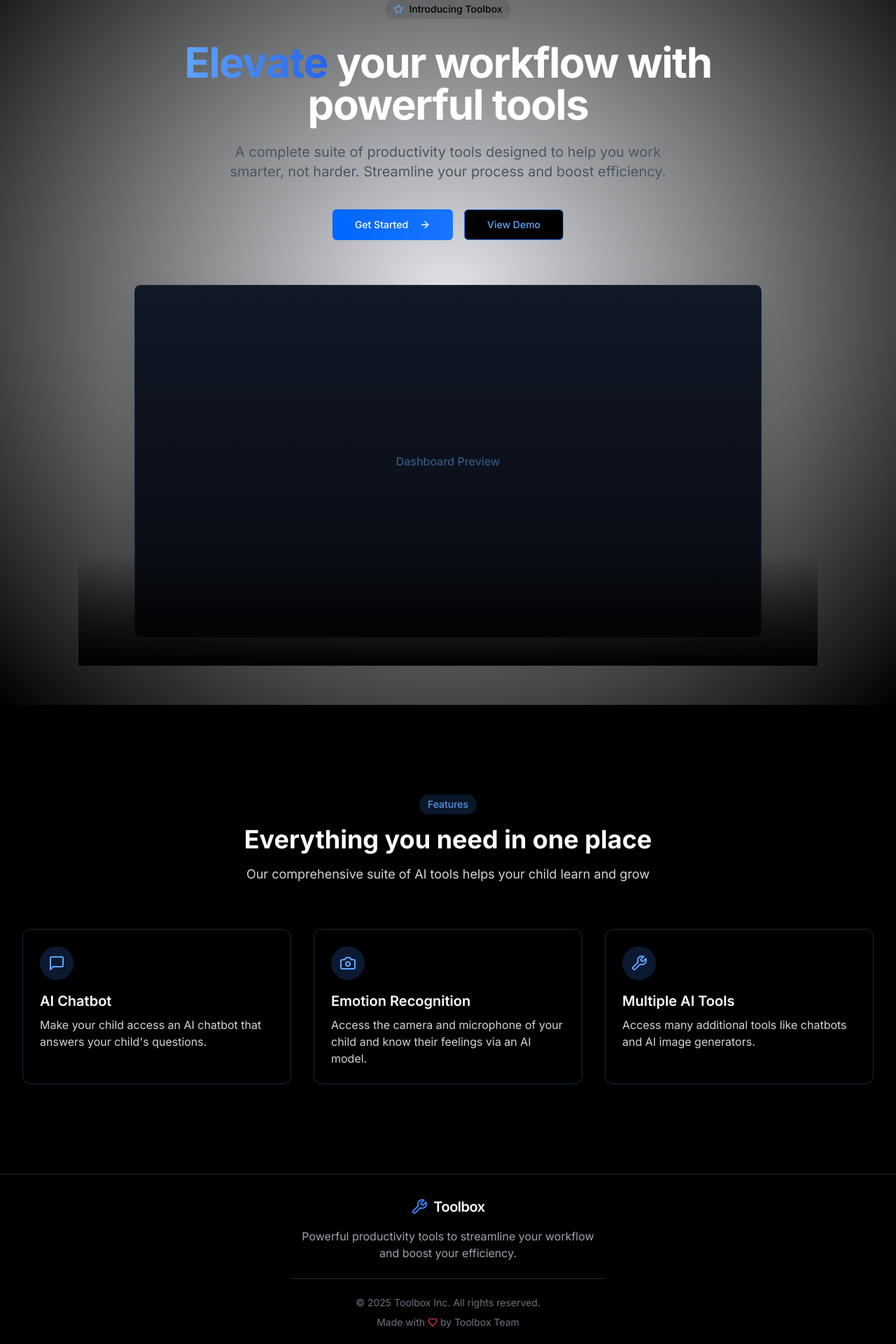
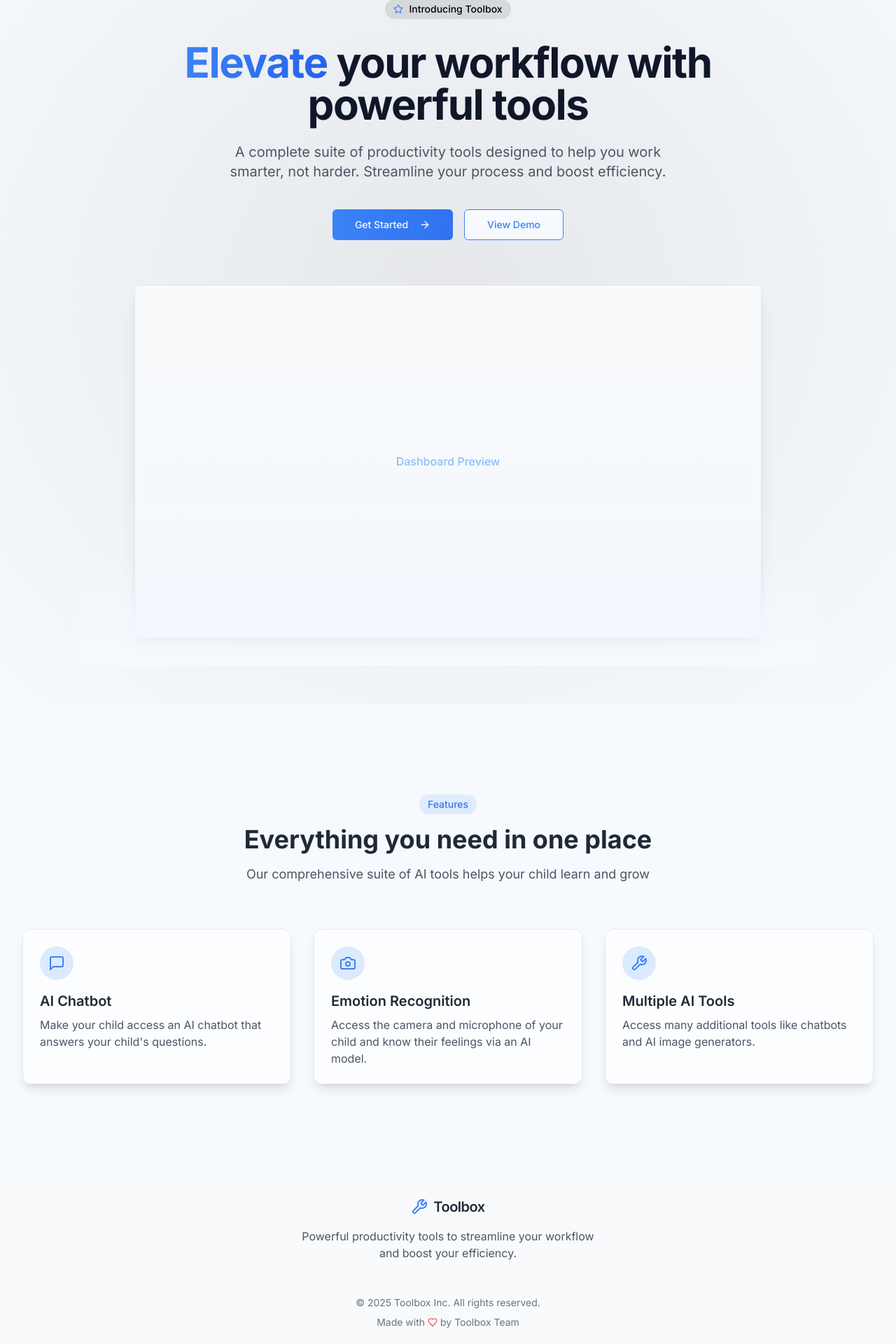
Before and after one commit to muslimmahmoud/vibrant-component-lab, a React (Vite) app: page / in a window 1280 px wide. Shown: the part 161-2081 px from the top of the page at 70% size. Built offline with nearby package versions, Linux system fonts and the light colour scheme.

Commit message:
Revert use-toast changes
Reverts the changes made to the use-toast file.

```diff
--- a/src/components/FeatureCard.tsx
+++ b/src/components/FeatureCard.tsx
@@ -26,7 +26,7 @@ const FeatureCard = ({ icon: Icon, title, description, tooltipText, delay = 0 }:
       <TooltipProvider>
         <Tooltip>
           <TooltipTrigger asChild>
-            <div className="mb-4 inline-flex items-center justify-center w-12 h-12 rounded-full bg-blue-500/20 text-blue-400">
+            <div className="mb-4 inline-flex items-center justify-center w-12 h-12 rounded-full bg-blue-100 text-blue-500">
               <Icon size={24} />
             </div>
           </TooltipTrigger>
@@ -38,8 +38,8 @@ const FeatureCard = ({ icon: Icon, title, description, tooltipText, delay = 0 }:
         </Tooltip>
       </TooltipProvider>
 
-      <h3 className="text-xl font-semibold mb-2 text-white">{title}</h3>
-      <p className="text-gray-300">{description}</p>
+      <h3 className="text-xl font-semibold mb-2 text-gray-800">{title}</h3>
+      <p className="text-gray-600">{description}</p>
     </motion.div>
   );
 };
--- a/src/components/FeatureSection.tsx
+++ b/src/components/FeatureSection.tsx
@@ -43,19 +43,19 @@ const FeatureSection = () => {
           variants={staggerContainer}
         >
           <motion.div
-            className="inline-block px-3 py-1 mb-4 rounded-full bg-blue-500/20 text-blue-400 text-sm font-medium"
+            className="inline-block px-3 py-1 mb-4 rounded-full bg-blue-100 text-blue-600 text-sm font-medium"
             variants={fadeIn}
           >
             Features
           </motion.div>
           <motion.h2
-            className="text-3xl md:text-4xl font-bold mb-4 text-white"
+            className="text-3xl md:text-4xl font-bold mb-4 text-gray-800"
             variants={fadeIn}
           >
             Everything you need in one place
           </motion.h2>
           <motion.p
-            className="text-lg text-gray-300 max-w-2xl mx-auto"
+            className="text-lg text-gray-600 max-w-2xl mx-auto"
             variants={fadeIn}
           >
             Our comprehensive suite of AI tools helps your child learn and grow
--- a/src/components/Footer.tsx
+++ b/src/components/Footer.tsx
@@ -7,15 +7,15 @@ const Footer = () => {
   const currentYear = new Date().getFullYear();
 
   return (
-    <footer className="border-t border-gray-800">
+    <footer className="border-t border-gray-100 bg-gray-50">
       <div className="container mx-auto px-4 sm:px-6 lg:px-8 py-8">
         <div className="flex flex-col items-center justify-center text-center">
           <Logo className="mb-4" />
-          <p className="text-gray-400 mb-4 max-w-md">
+          <p className="text-gray-600 mb-4 max-w-md">
             Powerful productivity tools to streamline your workflow and boost your efficiency.
           </p>
 
-          <div className="border-t border-gray-800 w-full max-w-md pt-6 mt-2">
+          <div className="border-t border-gray-100 w-full max-w-md pt-6 mt-2">
             <p className="text-gray-500 text-sm">
               © {currentYear} Toolbox Inc. All rights reserved.
             </p>
--- a/src/components/HeroSection.tsx
+++ b/src/components/HeroSection.tsx
@@ -7,7 +7,7 @@ import { Hero } from '@/components/ui/hero';
 const HeroSection = () => {
   return (
     <Hero
-      badgeIcon={<Star size={14} className="text-blue-400" />}
+      badgeIcon={<Star size={14} className="text-blue-500" />}
       badgeText="Introducing Toolbox"
       title={<>
         <span className="gradient-text">Elevate</span> your workflow with powerful tools
@@ -18,16 +18,16 @@ const HeroSection = () => {
           <Button size="lg" className="btn-gradient">
             Get Started <ArrowRight size={16} className="ml-2" />
           </Button>
-          <Button size="lg" variant="outline" className="border-blue-500 text-blue-400 hover:bg-blue-500/20">
+          <Button size="lg" variant="outline" className="border-blue-500 text-blue-500 hover:bg-blue-50">
             View Demo
           </Button>
         </>
       }
       media={
-        <div className="aspect-video max-w-4xl mx-auto rounded-lg overflow-hidden border border-gray-800 shadow-2xl relative">
-          <div className="absolute inset-0 bg-gradient-to-b from-transparent to-black/60 pointer-events-none z-10"></div>
-          <div className="bg-gray-900 w-full h-full flex items-center justify-center">
-            <div className="text-blue-400 opacity-70 font-medium">Dashboard Preview</div>
+        <div className="aspect-video max-w-4xl mx-auto rounded-lg overflow-hidden border border-gray-200 shadow-xl relative">
+          <div className="absolute inset-0 bg-gradient-to-b from-transparent to-blue-50/60 pointer-events-none z-10"></div>
+          <div className="bg-gray-50 w-full h-full flex items-center justify-center">
+            <div className="text-blue-400 font-medium">Dashboard Preview</div>
           </div>
         </div>
       }
--- a/src/components/Logo.tsx
+++ b/src/components/Logo.tsx
@@ -18,7 +18,7 @@ const Logo = ({ size = 'md', className = '' }: LogoProps) => {
   return (
     <Link to="/" className={`flex items-center gap-2 font-medium ${sizeClasses[size]} ${className}`}>
       <Wrench className="text-blue-500" size={size === 'lg' ? 28 : size === 'md' ? 24 : 20} />
-      <span className="font-semibold tracking-tight text-white">Toolbox</span>
+      <span className="font-semibold tracking-tight text-gray-800">Toolbox</span>
     </Link>
   );
 };
--- a/src/components/Navbar.tsx
+++ b/src/components/Navbar.tsx
@@ -29,7 +29,7 @@ const Navbar = () => {
   return (
     <header
       className={`fixed top-0 left-0 right-0 z-50 transition-all duration-300 ${
-        isScrolled ? 'bg-black/80 backdrop-blur-lg shadow-md border-b border-gray-800' : 'bg-transparent'
+        isScrolled ? 'bg-white/80 backdrop-blur-lg shadow-sm border-b border-gray-100' : 'bg-transparent'
       }`}
     >
       <div className="container mx-auto px-4 sm:px-6 lg:px-8">
@@ -37,7 +37,7 @@ const Navbar = () => {
           <Logo />
 
           <div className="hidden md:flex items-center space-x-4">
-            <Button variant="outline" size="sm" className="border-blue-500 text-blue-400 hover:bg-blue-500/20">
+            <Button variant="outline" size="sm" className="border-blue-500 text-blue-500 hover:bg-blue-50">
               Log in
             </Button>
             <Button className="btn-gradient text-white" size="sm">
@@ -46,7 +46,7 @@ const Navbar = () => {
           </div>
 
           <button
-            className="md:hidden flex items-center text-white"
+            className="md:hidden flex items-center text-gray-800"
             onClick={toggleMobileMenu}
             aria-label="Toggle mobile menu"
           >
@@ -56,9 +56,9 @@ const Navbar = () => {
 
         {/* Mobile Menu */}
         {isMobileMenuOpen && (
-          <div className="md:hidden py-4 animate-fade-in bg-black/90 border-t border-gray-800">
+          <div className="md:hidden py-4 animate-fade-in bg-white/90 border-t border-gray-100">
             <div className="grid grid-cols-2 gap-2 px-4 pt-2">
-              <Button variant="outline" className="w-full border-blue-500 text-blue-400 hover:bg-blue-500/20" size="sm">
+              <Button variant="outline" className="w-full border-blue-500 text-blue-500 hover:bg-blue-50" size="sm">
                 Log in
               </Button>
               <Button className="btn-gradient w-full text-white" size="sm">
--- a/src/index.css
+++ b/src/index.css
@@ -7,25 +7,25 @@
 
 @layer base {
   :root {
-    --background: 0 0% 0%; /* Changed to black */
-    --foreground: 0 0% 100%; /* Changed to white for general text */
-    --card: 0 0% 5%; /* Dark card background */
-    --card-foreground: 0 0% 100%; /* White text on cards */
-    --popover: 0 0% 5%;
-    --popover-foreground: 0 0% 100%;
-    --primary: 210 100% 50%; /* Blue */
-    --primary-foreground: 0 0% 100%;
-    --secondary: 0 0% 10%; /* Dark secondary */
-    --secondary-foreground: 0 0% 100%;
-    --muted: 0 0% 15%;
-    --muted-foreground: 0 0% 70%;
-    --accent: 210 100% 50%; /* Blue accent */
-    --accent-foreground: 0 0% 100%;
-    --destructive: 0 0% 0%;
-    --destructive-foreground: 0 0% 100%;
-    --border: 0 0% 20%; /* Darker border */
-    --input: 0 0% 20%;
-    --ring: 210 100% 50%; /* Blue ring */
+    --background: 220 70% 98%; /* Light blue/white background */
+    --foreground: 222 47% 11%; /* Dark blue text */
+    --card: 0 0% 100%; /* White cards */
+    --card-foreground: 222 47% 11%; /* Dark blue text on cards */
+    --popover: 0 0% 100%;
+    --popover-foreground: 222 47% 11%;
+    --primary: 221 83% 53%; /* Blue primary */
+    --primary-foreground: 210 40% 98%;
+    --secondary: 210 40% 96.1%; /* Light blue secondary */
+    --secondary-foreground: 222 47% 11%;
+    --muted: 210 40% 96.1%;
+    --muted-foreground: 215.4 16.3% 46.9%;
+    --accent: 210 40% 96.1%;
+    --accent-foreground: 222 47% 11%;
+    --destructive: 0 84.2% 60.2%;
+    --destructive-foreground: 210 40% 98%;
+    --border: 214.3 31.8% 91.4%;
+    --input: 214.3 31.8% 91.4%;
+    --ring: 221 83% 53%;
     --radius: 0.5rem;
   }
 
@@ -43,7 +43,7 @@
   }
 
   .glass-card {
-    @apply bg-black/50 backdrop-blur-lg border border-gray-800 shadow-lg; /* Darkened glass card */
+    @apply bg-white/70 backdrop-blur-lg border border-gray-200 shadow-lg;
   }
 
   .hover-lift {
@@ -51,7 +51,7 @@
   }
 
   .gradient-text {
-    @apply text-transparent bg-clip-text bg-gradient-to-r from-blue-400 to-blue-600; /* Keep blue gradient for text */
+    @apply text-transparent bg-clip-text bg-gradient-to-r from-blue-500 to-blue-600;
   }
 
   .gradient-border {
@@ -74,7 +74,7 @@
 
   .btn-gradient {
     @apply relative overflow-hidden transition-all duration-300;
-    background: linear-gradient(90deg, #0066ff, #3385ff); /* Blue gradient for buttons */
+    background: linear-gradient(90deg, #3b82f6, #2563eb); /* Blue gradient for buttons */
     background-size: 200% 100%;
     background-position: 0% 0%;
   }
```
Also changed, not shown: src/App.css (+5 -5 lines).
